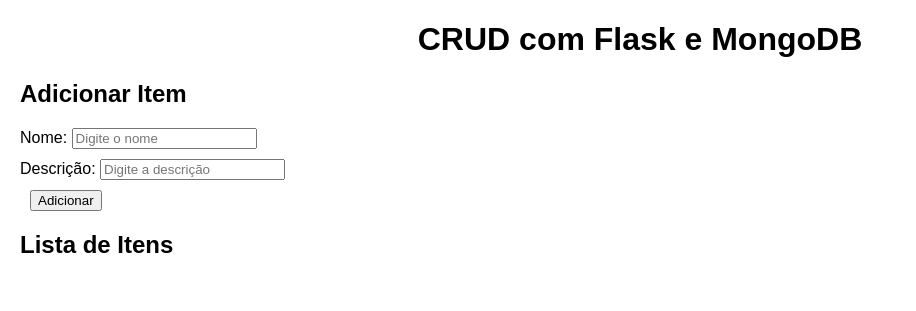
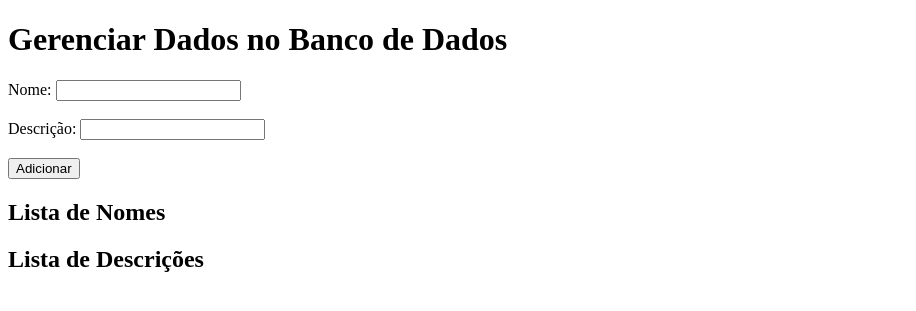
Before and after one commit to GabrielMelo13/crud-mongodb, a Flask app: page / in a window 1280 px wide. Shown: the top 311 px of the page, without its empty margins (0-916 px from the left). Run offline with Flask 3, Linux system fonts and the light colour scheme; data that the repository does not hold is empty; parts of the project's set-up code (start-up, migrations or seed data) failed here and were passed over.

Commit message:
ultima versão

```diff
--- a/app.py
+++ b/app.py
@@ -16,57 +16,65 @@
 
 # Configuração do MongoClient com a senha
 client = MongoClient(
-    f'mongodb+srv://mjosegabriel13:<db_password>@bigdataclust.isr8i.mongodb.net/'
+    f'mongodb+srv://mjosegabriel13:{db_password}@bigdataclust.isr8i.mongodb.net/'
 )
-db = client['mongodatabase']
-colecao = db['bigdataclust']
 
-# Rota para obter todos os itens
+# Conecta ao banco de dados correto
+db = client['bgdatabase']
+
+# Conecta às coleções 'nome' e 'descricao'
+nome_collection = db['nome']
+descricao_collection = db['descricao']
+
+# Rota para adicionar um novo item nas coleções 'nome' e 'descricao'
 
 
-@app.route('/items', methods=['GET'])
-def get_items():
-    items = list(colecao.find())
-    for item in items:
-        item['_id'] = str(item['_id'])  # Converte ObjectId para string
-    return jsonify(items), 200
+@app.route('/add_data', methods=['POST'])
+def add_data():
+    data = request.json
+    if not data or not isinstance(data, dict):
+        return jsonify({"error": "Dados inválidos"}), 400
 
-# Rota para adicionar um novo item
+    # Verifica se 'nome' e 'descricao' estão presentes no JSON recebido
+    if 'nome' in data:
+        nome_result = nome_collection.insert_one({'nome': data['nome']})
+        data['nome_id'] = str(nome_result.inserted_id)
+
+    if 'descricao' in data:
+        descricao_result = descricao_collection.insert_one(
+            {'descricao': data['descricao']})
+        data['descricao_id'] = str(descricao_result.inserted_id)
+
+    return jsonify(data), 201
+
+# Rota para listar todos os dados das coleções 'nome' e 'descricao'
 
 
-@app.route('/items', methods=['POST'])
-def add_item():
-    new_item = request.json
-    if not new_item or not isinstance(new_item, dict):
-        return jsonify({"error": "Dados inválidos"}), 400
+@app.route('/list_data', methods=['GET'])
+def list_data():
+    # Lista os dados da coleção 'nome' e 'descricao'
+    nomes = list(nome_collection.find())
+    descricoes = list(descricao_collection.find())
 
-    result = colecao.insert_one(new_item)
-    new_item['_id'] = str(result.inserted_id)
-    return jsonify(new_item), 201
+    # Converte o ObjectId para string
+    for nome in nomes:
+        nome['_id'] = str(nome['_id'])
+    for descricao in descricoes:
+        descricao['_id'] = str(descricao['_id'])
 
-# Rota para atualizar um item
+    return jsonify({"nomes": nomes, "descricoes": descricoes}), 200
+
+# Rota para remover um item da coleção 'nome' ou 'descricao'
 
 
-@app.route('/items/<id>', methods=['PUT'])
-def update_item(id):
-    updated_item = request.json
-    if not updated_item or not isinstance(updated_item, dict):
-        return jsonify({"error": "Dados inválidos"}), 400
-
-    result = colecao.update_one({'_id': ObjectId(id)}, {'$set': updated_item})
-
-    if result.matched_count == 0:
-        return jsonify({"error": "Item não encontrado"}), 404
-
-    updated_item['_id'] = id  # Manter o ID no retorno
-    return jsonify(updated_item), 200
-
-# Rota para deletar um item
-
-
-@app.route('/items/<id>', methods=['DELETE'])
-def delete_item(id):
-    result = colecao.delete_one({'_id': ObjectId(id)})
+@app.route('/remove_data/<collection>/<id>', methods=['DELETE'])
+def remove_data(collection, id):
+    if collection == 'nome':
+        result = nome_collection.delete_one({'_id': ObjectId(id)})
+    elif collection == 'descricao':
+        result = descricao_collection.delete_one({'_id': ObjectId(id)})
+    else:
+        return jsonify({"error": "Coleção inválida"}), 400
 
     if result.deleted_count == 0:
         return jsonify({"error": "Item não encontrado"}), 404
--- a/templates/index.html
+++ b/templates/index.html
@@ -1,178 +1,115 @@
 <!DOCTYPE html>
-<html lang="pt-br">
+<html lang="en">
 <head>
-    <meta charset="UTF-8" />
-    <meta name="viewport" content="width=device-width, initial-scale=1.0" />
-    <title>CRUD com Flask e MongoDB</title>
-    <style>
-      body {
-        font-family: Arial, sans-serif;
-        margin: 20px;
+    <meta charset="UTF-8">
+    <meta name="viewport" content="width=device-width, initial-scale=1.0">
+    <title>Gerenciar Dados</title>
+    <script>
+        // Função para enviar os dados do formulário para o backend
+        async function addData(event) {
+            event.preventDefault();
+
+            const nome = document.getElementById('nome').value;
+            const descricao = document.getElementById('descricao').value;
+
+            if (!nome || !descricao) {
+                alert("Por favor, preencha ambos os campos.");
+                return;
             }
-      h1 {
-        text-align: center;
-      }
-      .form-group {
-        margin: 10px 0;
-      }
-      .item-list {
-        margin-top: 20px;
-      }
-      .item-list ul {
-        list-style: none;
-        padding: 0;
-      }
-      .item-list li {
-        background: #f4f4f4;
-        margin: 5px 0;
-        padding: 10px;
-        border-radius: 5px;
-        display: flex;
-        justify-content: space-between;
-      }
-      button {
-        margin-left: 10px;
-      }
-    </style>
-  </head>
-  <body>
-    <h1>CRUD com Flask e MongoDB</h1>
 
-    <!-- Formulário de Adicionar Item -->
-    <div>
-      <h2>Adicionar Item</h2>
-      <div class="form-group">
-        <label for="nome">Nome:</label>
-        <input type="text" id="nome" placeholder="Digite o nome" />
-      </div>
-      <div class="form-group">
-        <label for="descricao">Descrição:</label>
-        <input type="text" id="descricao" placeholder="Digite a descrição" />
-      </div>
-      <button onclick="addItem()">Adicionar</button>
-    </div>
+            const data = {
+                nome: nome,
+                descricao: descricao
+            };
 
-    <!-- Lista de Itens -->
-    <div class="item-list">
-      <h2>Lista de Itens</h2>
-      <ul id="itemList"></ul>
-    </div>
+            const response = await fetch('/add_data', {
+                method: 'POST',
+                headers: {
+                    'Content-Type': 'application/json'
+                },
+                body: JSON.stringify(data)
+            });
 
-    <script>
-      const apiUrl = "http://localhost:5000/items";
-
-      // Função para listar os itens em tempo real
-      async function getItems() {
-        try {
-          const response = await fetch(apiUrl);
-          if (!response.ok) {
-            throw new Error("Erro ao buscar itens");
-          }
-          const data = await response.json();
-          const itemList = document.getElementById("itemList");
-          itemList.innerHTML = ""; // Limpa a lista antes de renderizar novamente
-          data.forEach((item) => {
-            const li = document.createElement("li");
-            li.innerHTML = `
-              <span><strong>${item.nome}:</strong> ${item.descricao}</span>
-              <span>
-                <button onclick="deleteItem('${item._id.$oid}')">Deletar</button>
-                <button onclick="editItem('${item._id.$oid}', '${item.nome}', '${item.descricao}')">Editar</button>
-              </span>
-            `;
-            itemList.appendChild(li);
-          });
-        } catch (error) {
-          console.error(error);
-          alert("Não foi possível carregar a lista de itens");
+            if (response.ok) {
+                alert("Dados adicionados com sucesso!");
+                document.getElementById('nome').value = '';
+                document.getElementById('descricao').value = '';
+                listData(); // Atualiza a lista após adicionar
+            } else {
+                alert("Erro ao adicionar dados.");
             }
         }
 
-      // Função para adicionar um item e atualizar a lista
-      async function addItem() {
-        const nome = document.getElementById("nome").value;
-        const descricao = document.getElementById("descricao").value;
+        // Função para listar os dados
+        async function listData() {
+            const response = await fetch('/list_data');
+            const result = await response.json();
 
-        if (!nome || !descricao) {
-          alert("Por favor, preencha todos os campos!");
-          return;
+            const nomeList = document.getElementById('nome-list');
+            const descricaoList = document.getElementById('descricao-list');
+
+            // Limpa a lista anterior
+            nomeList.innerHTML = '';
+            descricaoList.innerHTML = '';
+
+            // Renderiza os nomes
+            result.nomes.forEach(nome => {
+                const li = document.createElement('li');
+                li.textContent = `Nome: ${nome.nome} `;
+                const deleteButton = document.createElement('button');
+                deleteButton.textContent = 'Remover';
+                deleteButton.onclick = () => removeData('nome', nome._id);
+                li.appendChild(deleteButton);
+                nomeList.appendChild(li);
+            });
+
+            // Renderiza as descrições
+            result.descricoes.forEach(descricao => {
+                const li = document.createElement('li');
+                li.textContent = `Descrição: ${descricao.descricao} `;
+                const deleteButton = document.createElement('button');
+                deleteButton.textContent = 'Remover';
+                deleteButton.onclick = () => removeData('descricao', descricao._id);
+                li.appendChild(deleteButton);
+                descricaoList.appendChild(li);
+            });
         }
 
-        try {
-          const response = await fetch(apiUrl, {
-            method: "POST",
-            headers: {
-              "Content-Type": "application/json",
-            },
-            body: JSON.stringify({ nome, descricao }),
+        // Função para remover um dado pelo ID
+        async function removeData(collection, id) {
+            const response = await fetch(`/remove_data/${collection}/${id}`, {
+                method: 'DELETE'
             });
 
-          if (!response.ok) {
-            throw new Error("Erro ao adicionar item");
-          }
-
-          alert("Item adicionado com sucesso!");
-          document.getElementById("nome").value = ""; // Limpa o campo nome
-          document.getElementById("descricao").value = ""; // Limpa o campo descrição
-          getItems(); // Atualiza a lista de itens em tempo real
-        } catch (error) {
-          console.error(error);
-          alert("Erro ao adicionar item");
+            if (response.ok) {
+                alert("Item removido com sucesso.");
+                listData(); // Atualiza a lista após remover
+            } else {
+                alert("Erro ao remover o item.");
             }
         }
 
-      // Função para deletar um item e atualizar a lista
-      async function deleteItem(id) {
-        try {
-          const response = await fetch(`${apiUrl}/${id}`, {
-            method: "DELETE",
-          });
+        // Carrega os dados ao iniciar a página
+        window.onload = listData;
+    </script>
+</head>
+<body>
+    <h1>Gerenciar Dados no Banco de Dados</h1>
 
-          if (!response.ok) {
-            throw new Error("Erro ao deletar item");
-          }
+    <form id="addDataForm" onsubmit="addData(event)">
+        <label for="nome">Nome:</label>
+        <input type="text" id="nome" name="nome"><br><br>
 
-          alert("Item deletado com sucesso!");
-          getItems(); // Atualiza a lista de itens em tempo real
-        } catch (error) {
-          console.error(error);
-          alert("Erro ao deletar item");
-        }
-      }
+        <label for="descricao">Descrição:</label>
+        <input type="text" id="descricao" name="descricao"><br><br>
 
-      // Função para editar um item e atualizar a lista
-      async function editItem(id, currentName, currentDesc) {
-        const nome = prompt("Editar Nome:", currentName);
-        const descricao = prompt("Editar Descrição:", currentDesc);
+        <button type="submit">Adicionar</button>
+    </form>
 
-        if (!nome || !descricao) {
-          alert("Campos de nome e descrição não podem estar vazios.");
-          return;
-        }
+    <h2>Lista de Nomes</h2>
+    <ul id="nome-list"></ul>
 
-        try {
-          const response = await fetch(`${apiUrl}/${id}`, {
-            method: "PUT",
-            headers: {
-              "Content-Type": "application/json",
-            },
-            body: JSON.stringify({ nome, descricao }),
-          });
-
-          if (!response.ok) {
-            throw new Error("Erro ao editar item");
-          }
-
-          alert("Item atualizado com sucesso!");
-          getItems(); // Atualiza a lista de itens em tempo real
-        } catch (error) {
-          console.error(error);
-          alert("Erro ao editar item");
-        }
-      }
-
-      // Carregar itens ao carregar a página
-      window.onload = getItems;
-    </script>
+    <h2>Lista de Descrições</h2>
+    <ul id="descricao-list"></ul>
 </body>
 </html>
```
Lines whose indentation alone changed are shown as unchanged.
